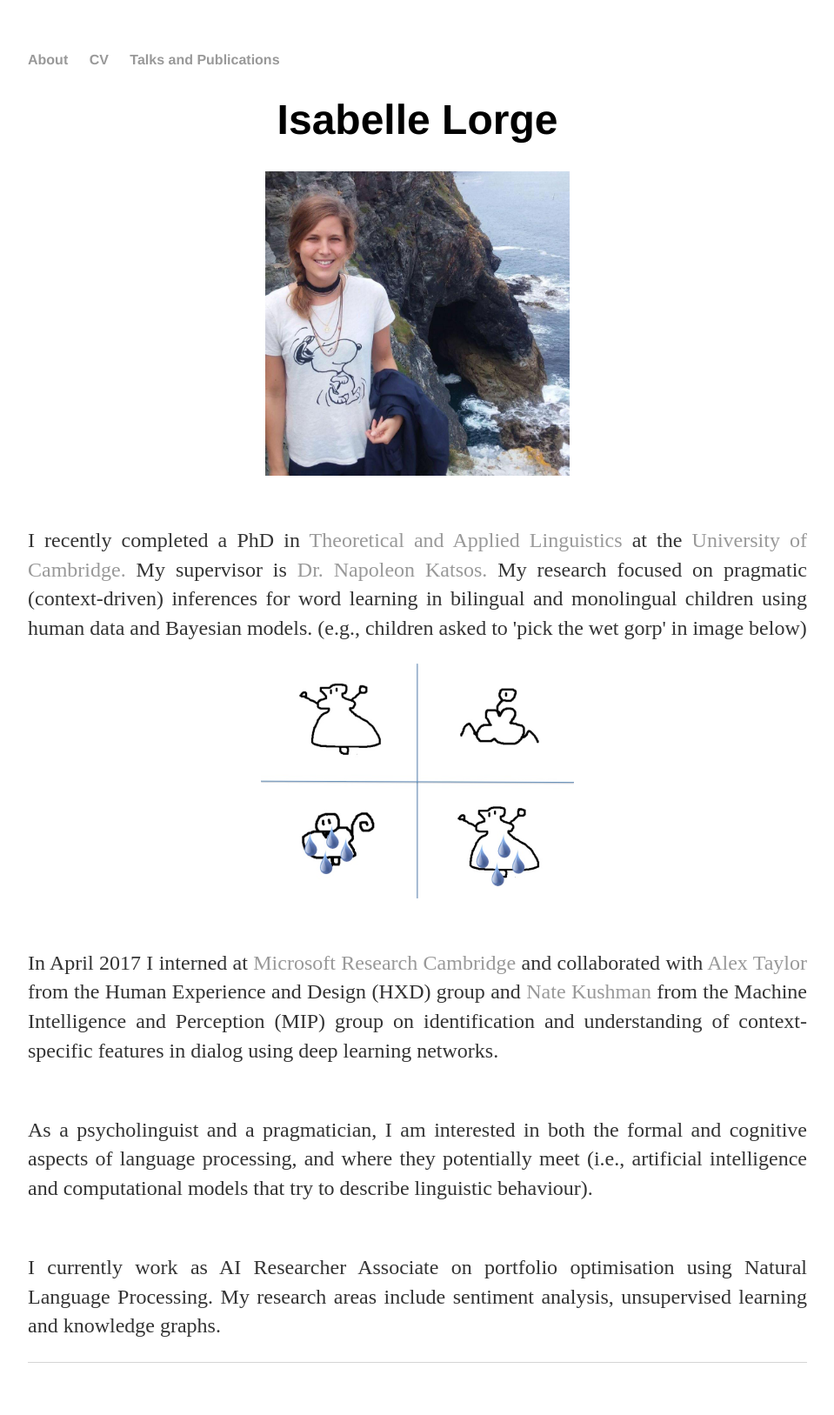
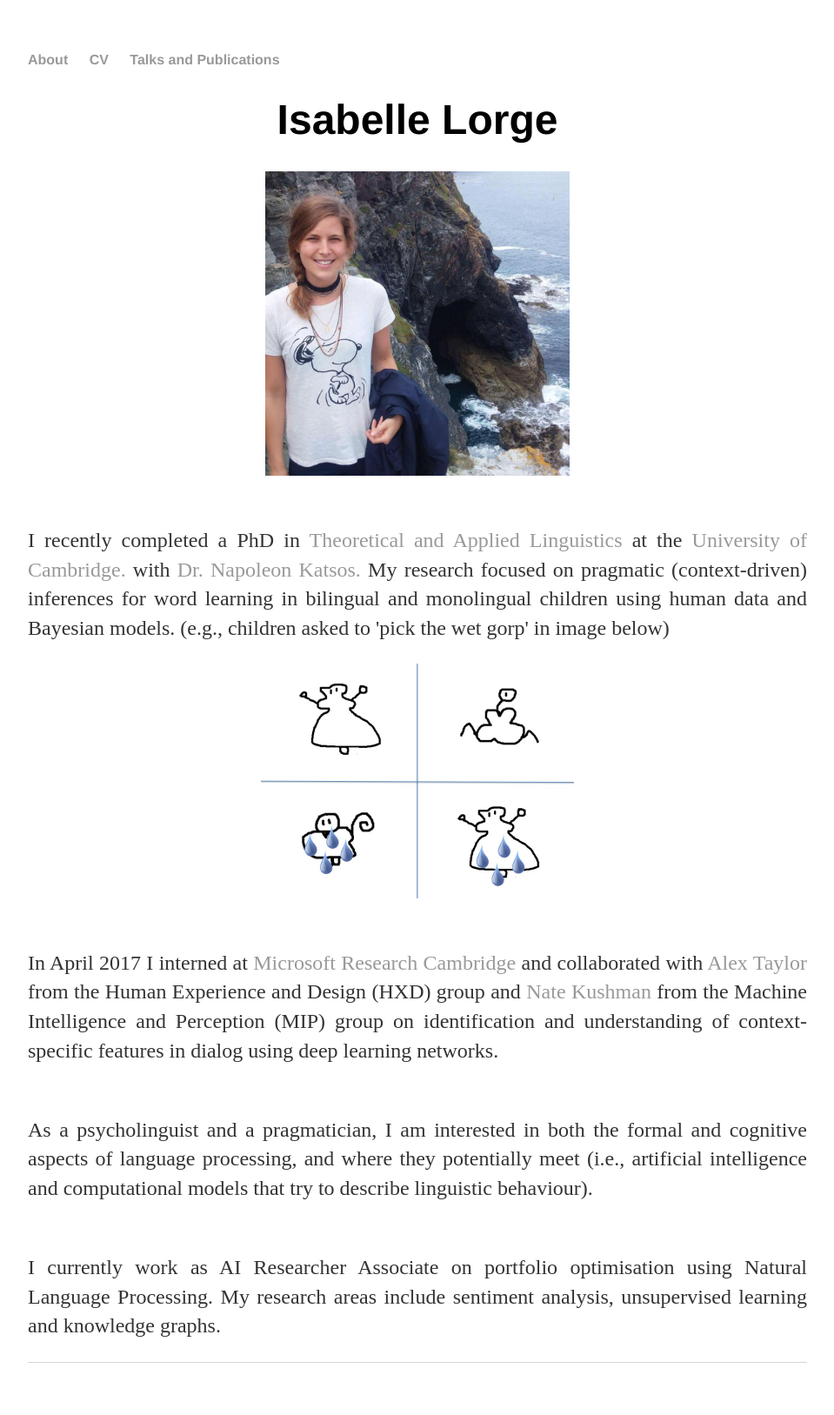
Before and after one commit to isabellelorge/isabellelorge.github.io, a Jekyll site: the page built from index.html, in a window 1280 px wide. Shown: the whole page at 87% size, without its empty margins (160-1119 px from the left). Built offline with Jekyll 4.4.1, drawn with Linux system fonts in a browser that asks for light colours.

Commit message:
Update index.html

```diff
--- a/index.html
+++ b/index.html
@@ -5,7 +5,7 @@ title: Isabelle Lorge
 <div class="blurb">
 	<center> <h1>Isabelle Lorge </h1> </center>
 	<img src="pic.jpg" alt="me", width="350", height="350" class="center">
-	<p><br>I recently completed a PhD in <a href= "https://www.mml.cam.ac.uk/staff-theoretical-applied-linguistics"> Theoretical and Applied Linguistics </a> at the <a href= "https://www.cam.ac.uk/"> University of Cambridge.</a> My supervisor is
+	<p><br>I recently completed a PhD in <a href= "https://www.mml.cam.ac.uk/staff-theoretical-applied-linguistics"> Theoretical and Applied Linguistics </a> at the <a href= "https://www.cam.ac.uk/"> University of Cambridge.</a> with
 		<a href= "https://www.mml.cam.ac.uk/dr-napoleon-katsos"> Dr. Napoleon Katsos. </a> My research focused on pragmatic (context-driven) inferences for word learning in bilingual and monolingual children using human data and Bayesian models. (e.g., children asked to 'pick the wet gorp' in image below) <br> </p>
 	<img src="Slide02.jpg" alt="slide02", width="360", height="270" class="center">
 	<p> <br>In April 2017 I interned at <a href="https://www.microsoft.com/en-us/research/lab/microsoft-research-cambridge/"> Microsoft Research Cambridge </a>
```
